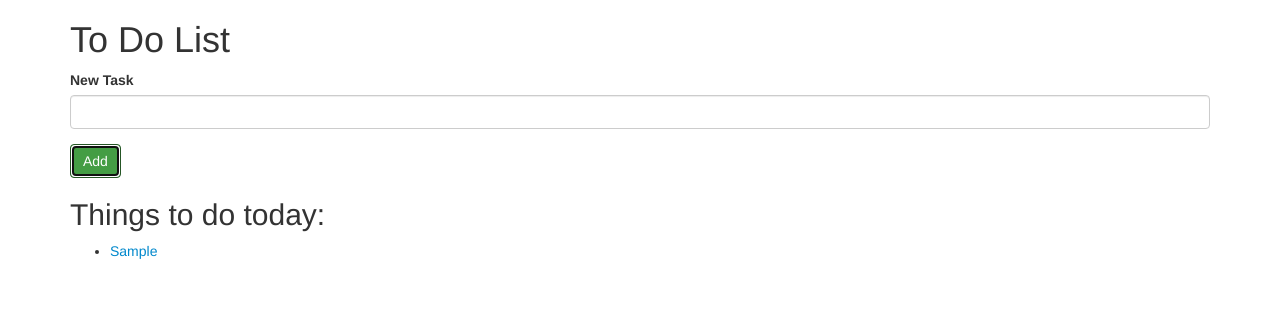
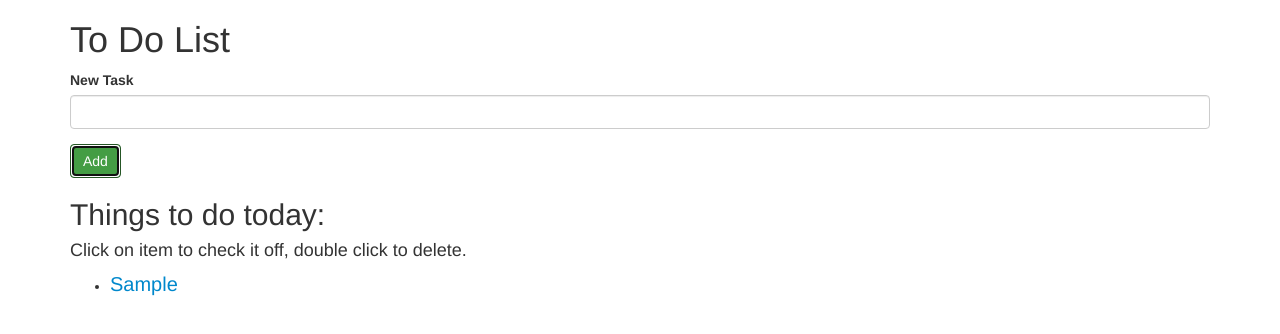
Before and after one commit to blakerscott/to-do-list, a plain HTML site: page index.html in a window 1280 px wide. Both pictures are taken after typing "Sample" into the empty fields and a click on the button "Add". Drawn offline with Linux system fonts and the light colour scheme.

Commit message:
adds css styling

```diff
--- a/css/styles.css
+++ b/css/styles.css
@@ -5,6 +5,7 @@
 .task {
   cursor: pointer;
   color: #0088cc;
+  font-size: 20px;
 }
 
 .task:hover {
--- a/index.html
+++ b/index.html
@@ -23,6 +23,7 @@
       </form>
 
       <h2>Things to do today:</h2>
+      <h4>Click on item to check it off, double click to delete.</h4>
       <ul id="task">
       </ul>
 
```
